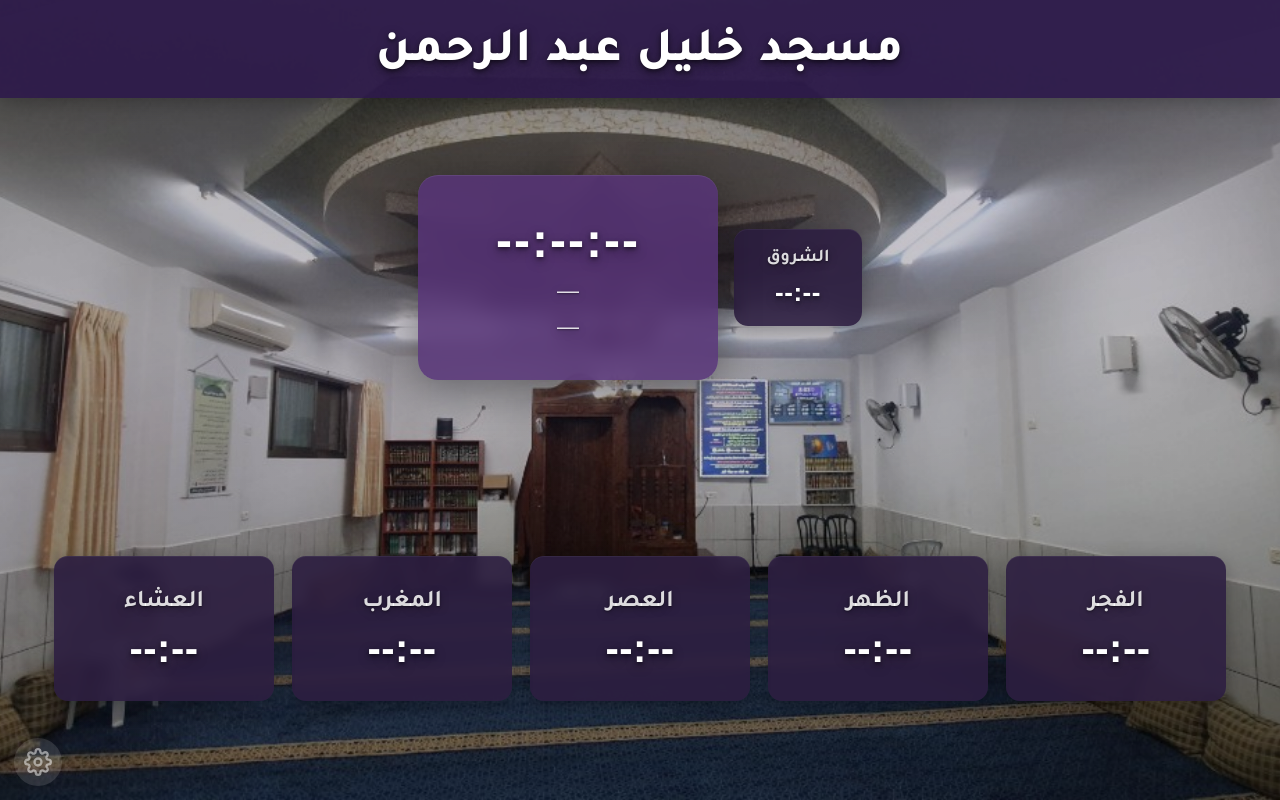
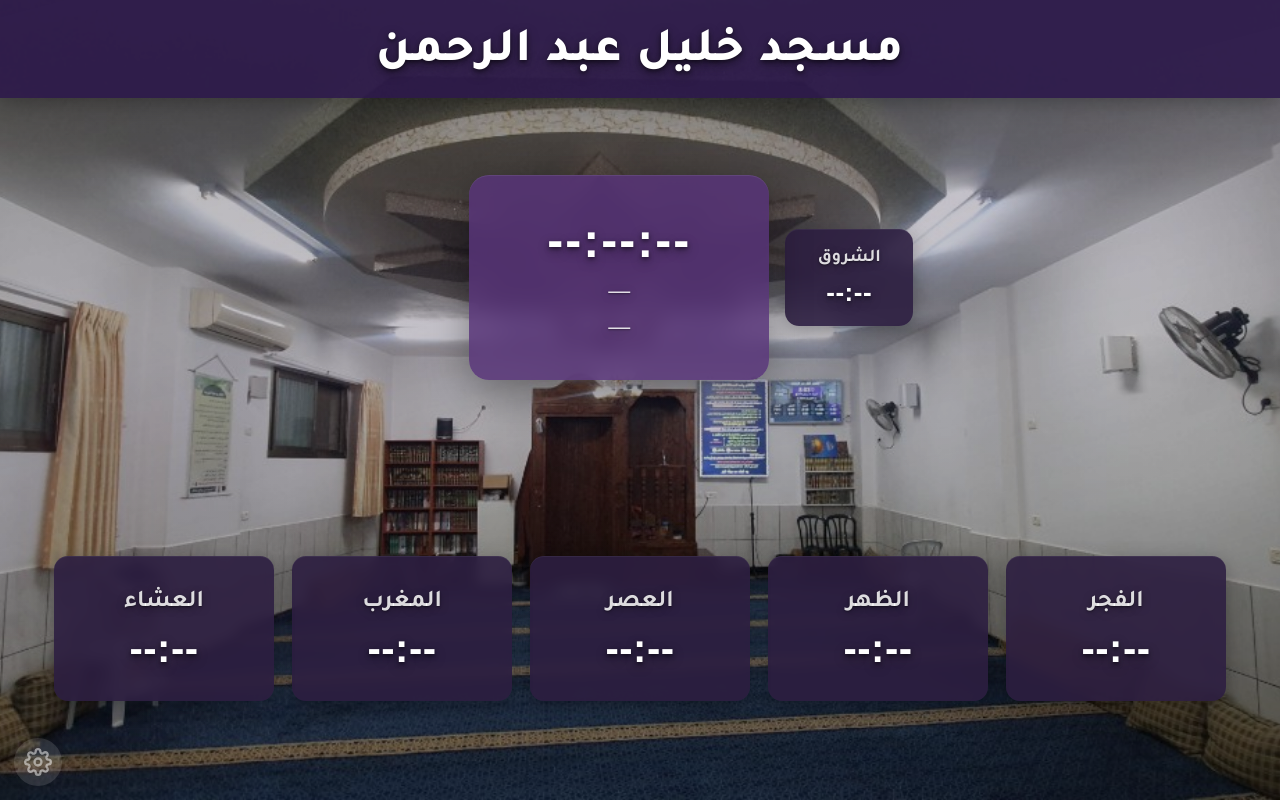
Before and after one commit to MohammadSites/masjid, a website: page index.html in a window 1280 px wide. Drawn offline with Linux system fonts and the light colour scheme.

Commit message:
Center clock box: shift hero-clock-group right so clock is in middle
Made-with: Cursor

```diff
--- a/styles.css
+++ b/styles.css
@@ -98,6 +98,8 @@ body::before {
   align-items: center;
   gap: 16px;
   flex-shrink: 0;
+  /* Shift group right so the clock box (larger) sits in the screen center (RTL: margin-inline-end pushes right) */
+  margin-inline-end: clamp(60px, 8vw, 120px);
 }
 .hero-box {
   background: linear-gradient(145deg, rgba(88, 52, 120, 0.88) 0%, rgba(55, 35, 85, 0.9) 50%, rgba(45, 28, 70, 0.92) 100%);
```
